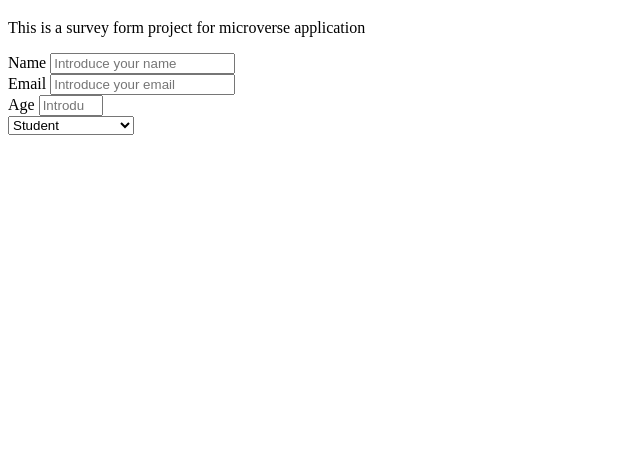
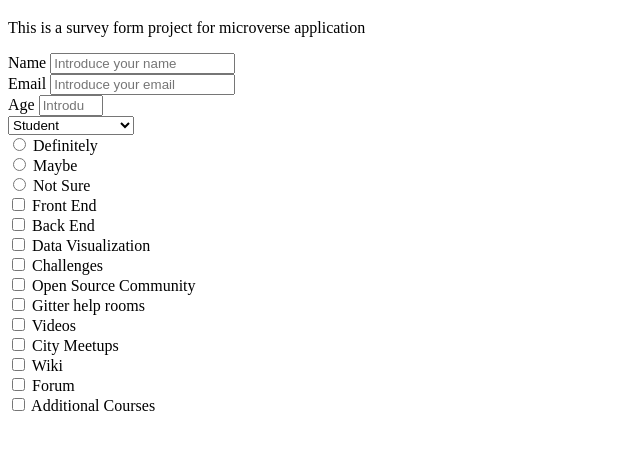
Before and after one commit to gleon92/microverse-project3, a plain HTML site: page index.html in a window 1280 px wide. Shown: the part 61-510 px from the top of the page, without its empty margins (0-640 px from the left). Drawn offline with Linux system fonts and the light colour scheme.

Commit message:
Steps 13 and 14

```diff
--- a/index.html
+++ b/index.html
@@ -28,6 +28,25 @@
         <option >Prefer not to say</option>
         <option >Other</option>
       </select>
+
+      <br>
+
+          <input type="radio" value="val1" name="group1"> Definitely <br>
+          <input type="radio" value="val2" name="group1"> Maybe <br>
+          <input type="radio" value="val3" name="group1"> Not Sure <br>
+
+        <input type="checkbox" value="val1"> Front End <br>
+        <input type="checkbox" value="val2"> Back End <br>
+        <input type="checkbox" value="val1"> Data Visualization <br>
+        <input type="checkbox" value="val3"> Challenges <br>
+        <input type="checkbox" value="val4"> Open Source Community <br>
+        <input type="checkbox" value="val5"> Gitter help rooms <br>
+        <input type="checkbox" value="val6"> Videos <br>
+        <input type="checkbox" value="val7"> City Meetups <br>
+        <input type="checkbox" value="val8"> Wiki <br>
+        <input type="checkbox" value="val9"> Forum <br>
+        <input type="checkbox" value="val10"> Additional Courses <br>
+
     </form>
 
     <!--
```
